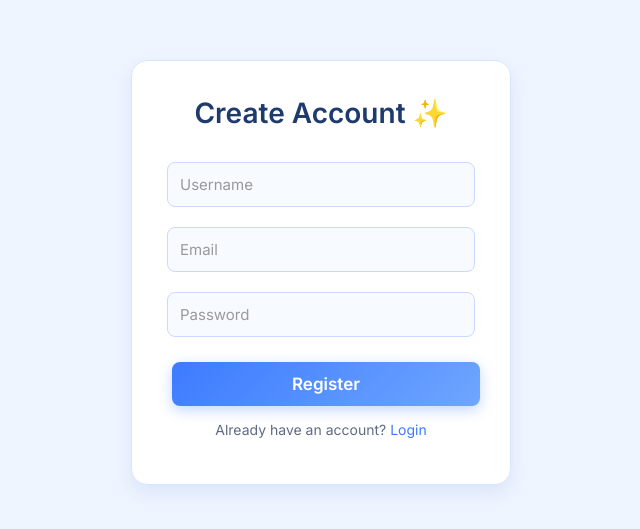
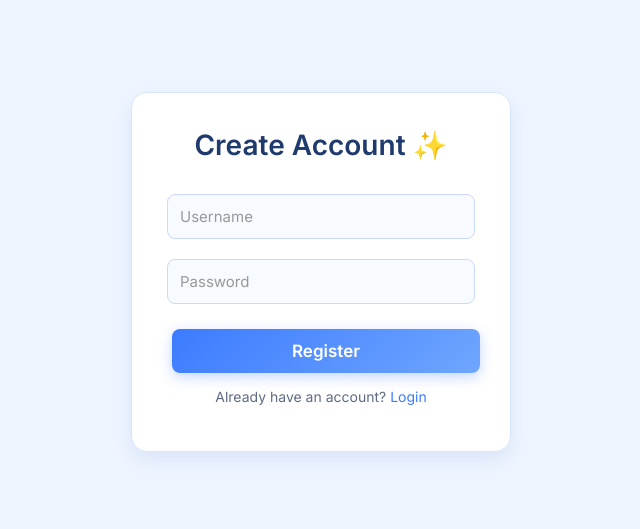
Before and after one commit to aiexplorermml/TalentLink-Mokshitha, a React (Create React App) app in the folder frontend/: page /register in a window 1280 px wide. Shown: the part 127-656 px from the top of the page, without its empty margins (319-959 px from the left). Built offline with nearby package versions, Linux system fonts and the light colour scheme; no server answers.

Commit message:
Fix Register – aligns with backend

```diff
--- a/frontend/src/pages-mokshi/Register.js
+++ b/frontend/src/pages-mokshi/Register.js
@@ -6,32 +6,28 @@ import BASE_URL from "../apiConfig";
 
 export default function Register() {
   const [username, setUsername] = useState("");
-  const [email, setEmail] = useState("");
   const [password, setPassword] = useState("");
   const navigate = useNavigate();
 
   const handleRegister = async (e) => {
     e.preventDefault();
 
-    if (!username|| !password) {
-      alert("All fields are required!");
+    if (!username || !password) {
+      alert("Username & password are required!");
       return;
     }
 
     try {
       const res = await axios.post(`${BASE_URL}/api/register/`, {
         username,
-
         password,
       });
 
       alert("✅ Registered successfully! Please login now.");
-      localStorage.setItem("registeredUser", username);
-      localStorage.setItem("profileId", res.data.id);
       navigate("/login");
     } catch (error) {
       console.error(error.response?.data || error.message);
-      alert("Registration failed! Try again.");
+      alert("❌ Registration failed! Try again.");
     }
   };
 
@@ -47,16 +43,6 @@ export default function Register() {
               placeholder="Username"
               value={username}
               onChange={(e) => setUsername(e.target.value)}
-            required
-          />
-        </div>
-
-        <div className="input-box-light">
-          <input
-            type="email"
-            placeholder="Email"
-            value={email}
-            onChange={(e) => setEmail(e.target.value)}
               required
             />
           </div>
```
Lines whose indentation alone changed are shown as unchanged.
